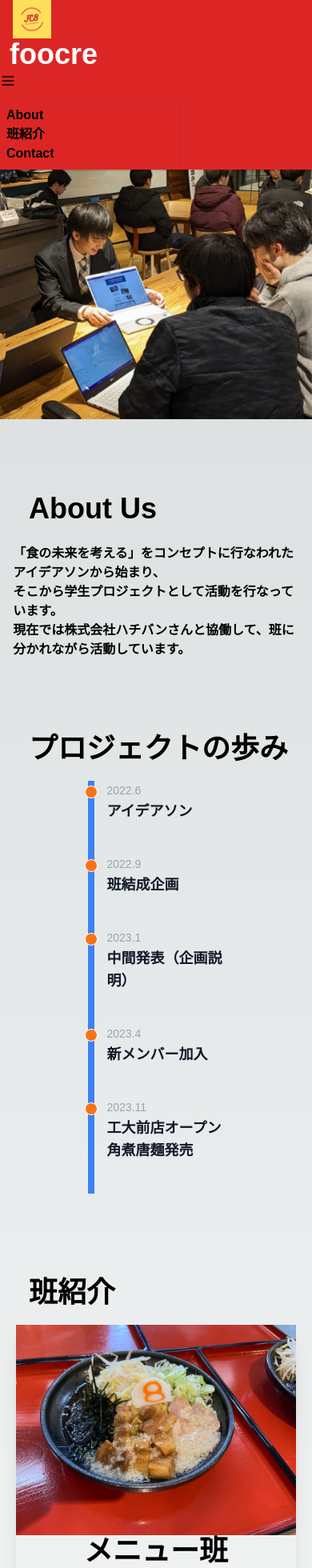
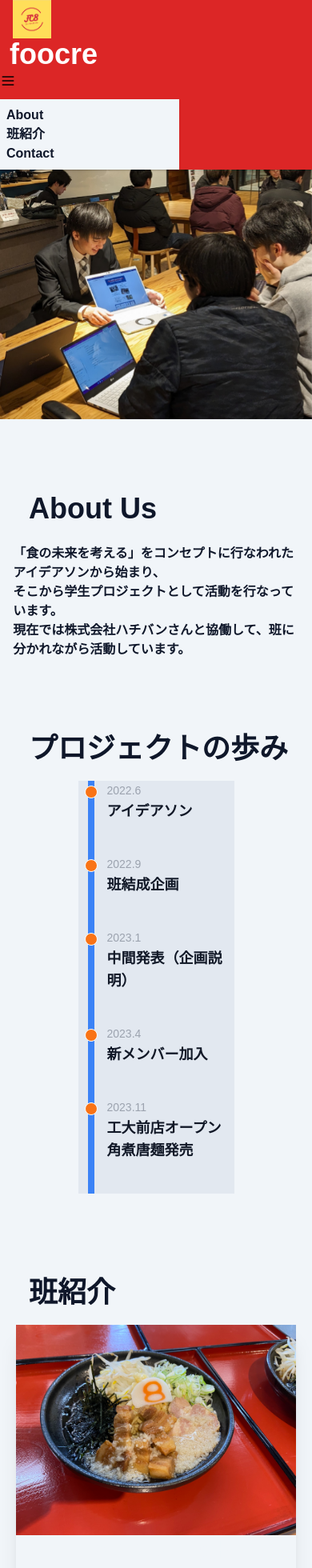
Before and after one commit to FoodCreation/FoodCreation.github.io, a Next.js app: page / in a window 390 px wide. Shown: the top 1960 px of the page at 80% size. Built offline with nearby package versions, Linux system fonts and the light colour scheme; a web font is replaced by a local one.

Commit message:
ダークモード時に意図しない挙動になるのを修正

```diff
--- a/src/components/Header/HeaderNavbar.tsx
+++ b/src/components/Header/HeaderNavbar.tsx
@@ -6,9 +6,9 @@ export default function HeaderNavbar() {
             {/* 画面サイズが小さいとき用 */}
             <div className="dropdown">
                 <div tabIndex={0} role="button" className="btn btn-ghost lg:hidden">
-                    <svg xmlns="http://www.w3.org/2000/svg" fill="none" viewBox="0 0 24 24" className="inline-block w-5 h-5 stroke-current"><path strokeLinecap="round" strokeLinejoin="round" strokeWidth="2" d="M4 6h16M4 12h16M4 18h16"></path></svg>
+                    <svg xmlns="http://www.w3.org/2000/svg" fill="#fff" viewBox="0 0 24 24" className="inline-block w-5 h-5 stroke-current"><path strokeLinecap="round" strokeLinejoin="round" strokeWidth="2" d="M4 6h16M4 12h16M4 18h16"></path></svg>
                 </div>
-                <ul tabIndex={0} className="menu menu-sm dropdown-content mt-3 z-[1] p-2 shadow bg-base-100 rounded-box w-56 right-0 font-bold">
+                <ul tabIndex={0} className="menu menu-sm dropdown-content mt-3 z-[1] p-2 shadow bg-slate-100 text-slate-900 rounded-box w-56 right-0 font-bold">
                     <li className="w-1/3"><a href="#About">About</a></li>
                     <li className="w-1/3"><a href="#Teams">班紹介</a></li>
                     <li className="w-1/3"><a href="#Contact">Contact</a></li>
--- a/src/components/OverView/TimeLine.tsx
+++ b/src/components/OverView/TimeLine.tsx
@@ -4,7 +4,7 @@ export default function TimeLine() {
     return (
         <div>
             {/* 画面サイズが小さいとき用 */}
-            <div className="lg:hidden card bg-base-300 w-1/2 mx-auto">
+            <div className="lg:hidden card bg-slate-200 text-slate-900 w-1/2 mx-auto">
                 <div className="bg-opacity-30 flex justify-between pl-3 mx-auto">
                     <ol className="relative border-s-8 border-blue-500">
                         <li className="mb-10 ms-4">
@@ -37,7 +37,7 @@ export default function TimeLine() {
             </div>
 
             {/* 画面サイズが大きいとき用 */}
-            <div className="hidden lg:flex lg:justify-center lg:card lg:bg-base-300 lg:rounded-box lg:place-items-center lg:itmes-center lg:pb-10 lg:w-11/12 lg:mx-auto">
+            <div className="hidden lg:flex lg:justify-center lg:card lg:bg-slate-200 lg:text-slate-900 lg:rounded-box lg:place-items-center lg:itmes-center lg:pb-10 lg:w-11/12 lg:mx-auto">
                 <ul className="timeline">
                     <li>
                         <hr className="bg-blue-500" />
--- a/src/components/Teams/TeamCardDesktop.tsx
+++ b/src/components/Teams/TeamCardDesktop.tsx
@@ -10,11 +10,11 @@ export default function TeamCardDesktop({ title, bodytext, imageUrl }: TeamTextP
     return (
         <div className="teamcards w-1/3">
             {/* ここからデスクトップ向け表示 */}
-            < div className="card bg-base-100 shadow-xl image-full mx-auto" >
+            < div className="card shadow-xl image-full mx-auto" >
                 <figure><img src={imageUrl} /></figure>
                 <div className="card-body">
-                    <h1 className="text-4xl text-center font-bold">{title}</h1>
-                    <p className="justify-center items-center flex">{bodytext}</p>
+                    <h1 className="text-4xl text-center font-bold text-slate-100">{title}</h1>
+                    <p className="justify-center items-center flex text-slate-100">{bodytext}</p>
                 </div>
             </div >
             {/*ここまで*/}
--- a/src/components/Teams/TeamCardMoble.tsx
+++ b/src/components/Teams/TeamCardMoble.tsx
@@ -10,11 +10,11 @@ export default function TeamCardMobile({ title, bodytext, imageUrl }: TeamTextPr
     return (
         <div className="teamcards">
             {/* ここからモバイル向け表示 */}
-            < div className="lg:hidden card bg-base-100 shadow-xl image-full mx-5 my-[10px]" >
+            < div className="lg:hidden card shadow-xl image-full mx-5 my-[10px]" >
                 <figure><img src={imageUrl} /></figure>
                 <div className="card-body">
-                    <h1 className="text-4xl text-center font-bold">{title}</h1>
-                    <p className="justify-center items-center flex">{bodytext}</p>
+                    <h1 className="text-4xl text-center font-bold text-slate-100">{title}</h1>
+                    <p className="justify-center items-center flex text-slate-100">{bodytext}</p>
                 </div>
             </div >
             {/*ここまで*/}
--- a/src/components/contact/Contact.tsx
+++ b/src/components/contact/Contact.tsx
@@ -2,11 +2,10 @@ import React from "react";
 import ContactIcon from "./ContactIcon";
 import ContactLabel from "./ContactLabel";
 import ContactText from "./ContactText";
-import { IconProps } from "../Header/Header";
 
 export default function Contact() {
     return (
-        <div className="flex flex-col w-full border-opacity-50 mt-3 mb-9 pb-3">
+        <div className="flex flex-col w-full border-opacity-50 mt-3 pb-9">
             <ContactLabel />
             {/*デスクトップ画面用*/}
             <div className="hidden lg:flex lg:justify-center lg:items-center">
--- a/src/components/contact/ContactText.tsx
+++ b/src/components/contact/ContactText.tsx
@@ -5,12 +5,12 @@ export default function ContactText() {
     return (
         <div>
             {/*デスクトップ画面用*/}
-            <div className="hidden lg:card lg:bg-gray-400 lg:w-full lg:h-auto lg:p-6">
+            <div className="hidden lg:card lg:bg-slate-300 lg:w-full lg:h-auto lg:p-6">
                 <p className="text-2xl font-bold">連絡先</p>
                 <p className="text-xl">mail: c1247965@st.kanazawa-it.ac.jp</p>
             </div>
             {/*モバイル画面用*/}
-            <div className="lg:hidden mb-3 card bg-gray-400 w-10/12 h-20 pl-4 mx-auto mb-4">
+            <div className="lg:hidden card bg-slate-300 w-10/12 h-20 pl-4 mx-auto mb-4">
                 <p className="text-xl font-bold pt-1">連絡先</p>
                 <p className="text-l pt-1">mail: c1247965@st.kanazawa-it.ac.jp</p>
             </div>
--- a/src/pages/index.tsx
+++ b/src/pages/index.tsx
@@ -1,6 +1,6 @@
 import React from "react";
+import Head from "next/head";
 
-{/*ここにその他インポート文を記述 */ }
 import Header from "@/components/Header/Header";
 import Slider from "@/components/Slider/slider";
 import OverView from "@/components/OverView/OverView";
@@ -9,14 +9,17 @@ import TeamsDesktop from "@/components/Teams/TeamsDesktop";
 import TeamsMobile from "@/components/Teams/TeamsMobile";
 import Contact from "@/components/contact/Contact";
 import Footer from "@/components/footer/Footer";
-import { kiwiMaruRegular, shinRetroMaruGothicRegular, zenMaruGothicRegular } from "@/components/font/styles.font";
-{/*ここまで*/ }
+import { kiwiMaruRegular } from "@/components/font/styles.font";
 
-export default function index() {
+export default function Index() {
     return (
         <div className={kiwiMaruRegular.className}>
-            <Header title="foocre" imageUrl="img/desktop/foocre8_icon.png" altText="アイコン画像"></ Header>
-            <div className="">
+            {/* Use Head component to set meta tags */}
+            <Head>
+                <meta name="color-scheme" content="light" />
+            </Head>
+            <Header title="foocre" imageUrl="img/desktop/foocre8_icon.png" altText="アイコン画像" />
+            <div className="bg-slate-100 text-slate-900">
                 <Slider />
                 <OverView />
                 <div className="">
```
